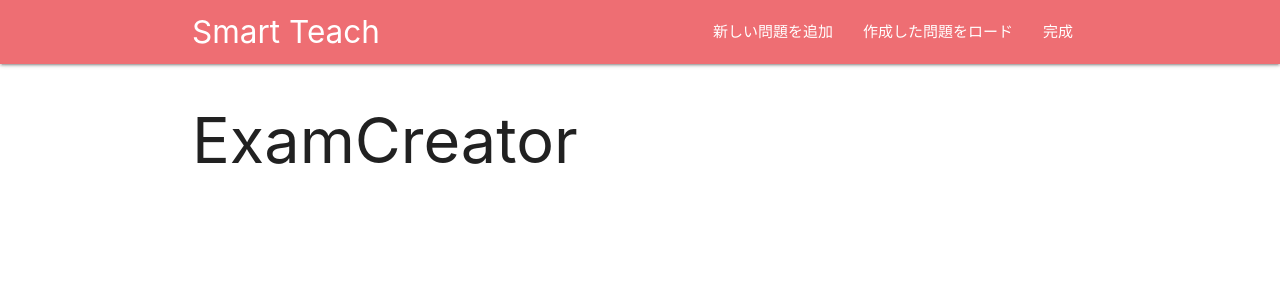
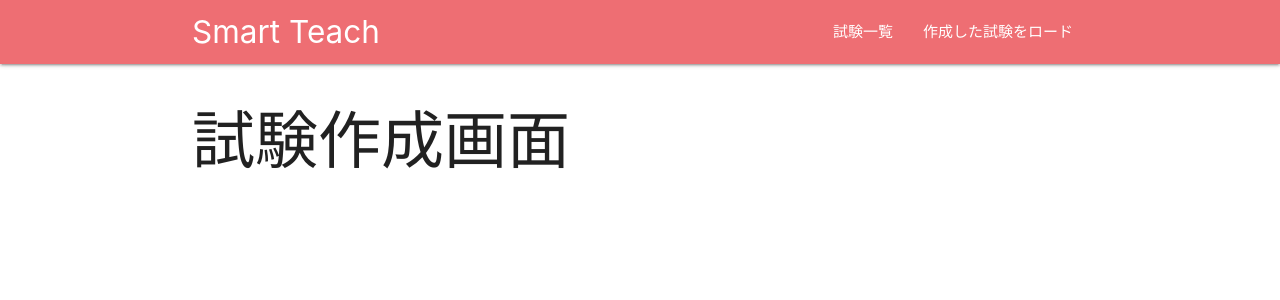
Before and after one commit to kinc-shinshu/smat-teacher-client-web, a React (Create React App) app: page /exams/new in a window 1280 px wide. Shown: the top 300 px of the page. Built offline with nearby package versions, Linux system fonts and the light colour scheme.

Commit message:
Add some menu links

```diff
--- a/src/screens/exam_creator.js
+++ b/src/screens/exam_creator.js
@@ -9,17 +9,17 @@ class Navbar extends Component {
       <div className="navbar-fixed">
         <nav>
           <div className="nav-wrapper container">
-            <a href="#!" className="brand-logo">
+            <Link to="/" className="brand-logo">
               Smart Teach
-            </a>
+            </Link>
             <ul className="right hide-on-med-and-down">
               <li>
-                <Link to="edit">新しい問題を追加</Link>
+                <Link to="/exams">試験一覧</Link>
               </li>
               <li>
                 <label className="white-text" style={{ fontSize: "1em" }}>
                   <a>
-                    作成した問題をロード
+                    作成した試験をロード
                     <input
                       type="file"
                       style={{ display: "None" }}
@@ -27,9 +27,6 @@ class Navbar extends Component {
                     />
                   </a>
                 </label>
-              </li>
-              <li>
-                <Link to="done">完成</Link>
               </li>
             </ul>
           </div>
@@ -46,7 +43,7 @@ export class ExamCreator extends Component {
       <div>
         <Navbar />
         <div className="container">
-          <h1>ExamCreator</h1>
+          <h1>試験作成画面</h1>
           <p>{this.props.match.params.id}</p>
         </div>
       </div>
--- a/src/screens/exam_list.js
+++ b/src/screens/exam_list.js
@@ -14,7 +14,10 @@ class Navbar extends Component {
             </Link>
             <ul className="right hide-on-med-and-down">
               <li>
-                <Link to="exams/new">新しい試験を作成</Link>
+                <Link to="/">トップページ</Link>
+              </li>
+              <li>
+                <Link to="/exams/new">新しい試験を作成</Link>
               </li>
               <li>
                 <label className="white-text" style={{ fontSize: "1em" }}>
--- a/src/screens/question_creator.js
+++ b/src/screens/question_creator.js
@@ -10,12 +10,12 @@ class Navbar extends Component {
       <div className="navbar-fixed">
         <nav>
           <div className="nav-wrapper container">
-            <a href="#!" className="brand-logo">
+            <Link to="/" className="brand-logo">
               Smart Teach
-            </a>
+            </Link>
             <ul className="right hide-on-med-and-down">
               <li>
-                <Link to="edit">新しい問題を追加</Link>
+                <Link to={"/exams/" + this.props.examid}>問題一覧</Link>
               </li>
               <li>
                 <label className="white-text" style={{ fontSize: "1em" }}>
@@ -28,9 +28,6 @@ class Navbar extends Component {
                     />
                   </a>
                 </label>
-              </li>
-              <li>
-                <Link to="done">完成</Link>
               </li>
             </ul>
           </div>
@@ -93,7 +90,7 @@ export class QuestionCreator extends Component {
     );
     return (
       <div>
-        <Navbar />
+        <Navbar examid={this.props.match.params.id} />
         <div className="container">
           <div className="card-panel grey lighten-4">
             <h4>問題</h4>
--- a/src/screens/question_editor.js
+++ b/src/screens/question_editor.js
@@ -10,12 +10,12 @@ class Navbar extends Component {
       <div className="navbar-fixed">
         <nav>
           <div className="nav-wrapper container">
-            <a href="#!" className="brand-logo">
+            <Link to="/" className="brand-logo">
               Smart Teach
-            </a>
+            </Link>
             <ul className="right hide-on-med-and-down">
               <li>
-                <Link to="edit">新しい問題を追加</Link>
+                <Link to={"/exams/" + this.props.examid}>問題一覧</Link>
               </li>
               <li>
                 <label className="white-text" style={{ fontSize: "1em" }}>
@@ -28,9 +28,6 @@ class Navbar extends Component {
                     />
                   </a>
                 </label>
-              </li>
-              <li>
-                <Link to="done">完成</Link>
               </li>
             </ul>
           </div>
@@ -117,7 +114,7 @@ export class QuestionEditor extends Component {
     }
     return (
       <div>
-        <Navbar />
+        <Navbar examid={this.state.examid} />
         <div className="container">
           <div className="card-panel grey lighten-4">
             <h4>問題</h4>
--- a/src/screens/question_list.js
+++ b/src/screens/question_list.js
@@ -11,12 +11,17 @@ class Navbar extends Component {
       <div className="navbar-fixed">
         <nav>
           <div className="nav-wrapper container">
-            <a href="#!" className="brand-logo">
+            <Link to="/" className="brand-logo">
               Smart Teach
-            </a>
+            </Link>
             <ul className="right hide-on-med-and-down">
               <li>
-                <Link to="edit">新しい問題を追加</Link>
+                <Link to="/exams">試験一覧</Link>
+              </li>
+              <li>
+                <Link to={"/exams/" + this.props.examid + "/new"}>
+                  新しい問題を追加
+                </Link>
               </li>
               <li>
                 <label className="white-text" style={{ fontSize: "1em" }}>
@@ -29,9 +34,6 @@ class Navbar extends Component {
                     />
                   </a>
                 </label>
-              </li>
-              <li>
-                <Link to="done">完成</Link>
               </li>
             </ul>
           </div>
@@ -92,7 +94,7 @@ export class QuestionList extends Component {
   render() {
     return (
       <div>
-        <Navbar />
+        <Navbar examid={this.props.match.params.id} />
         <div className="container">
           <h2>問題一覧</h2>
           <ItemList examid={this.props.match.params.id} />
--- a/src/screens/top.js
+++ b/src/screens/top.js
@@ -14,7 +14,7 @@ class Navbar extends Component {
             </Link>
             <ul className="right hide-on-med-and-down">
               <li>
-                <Link to="exams">試験一覧</Link>
+                <Link to="/exams">試験一覧</Link>
               </li>
             </ul>
           </div>
```
